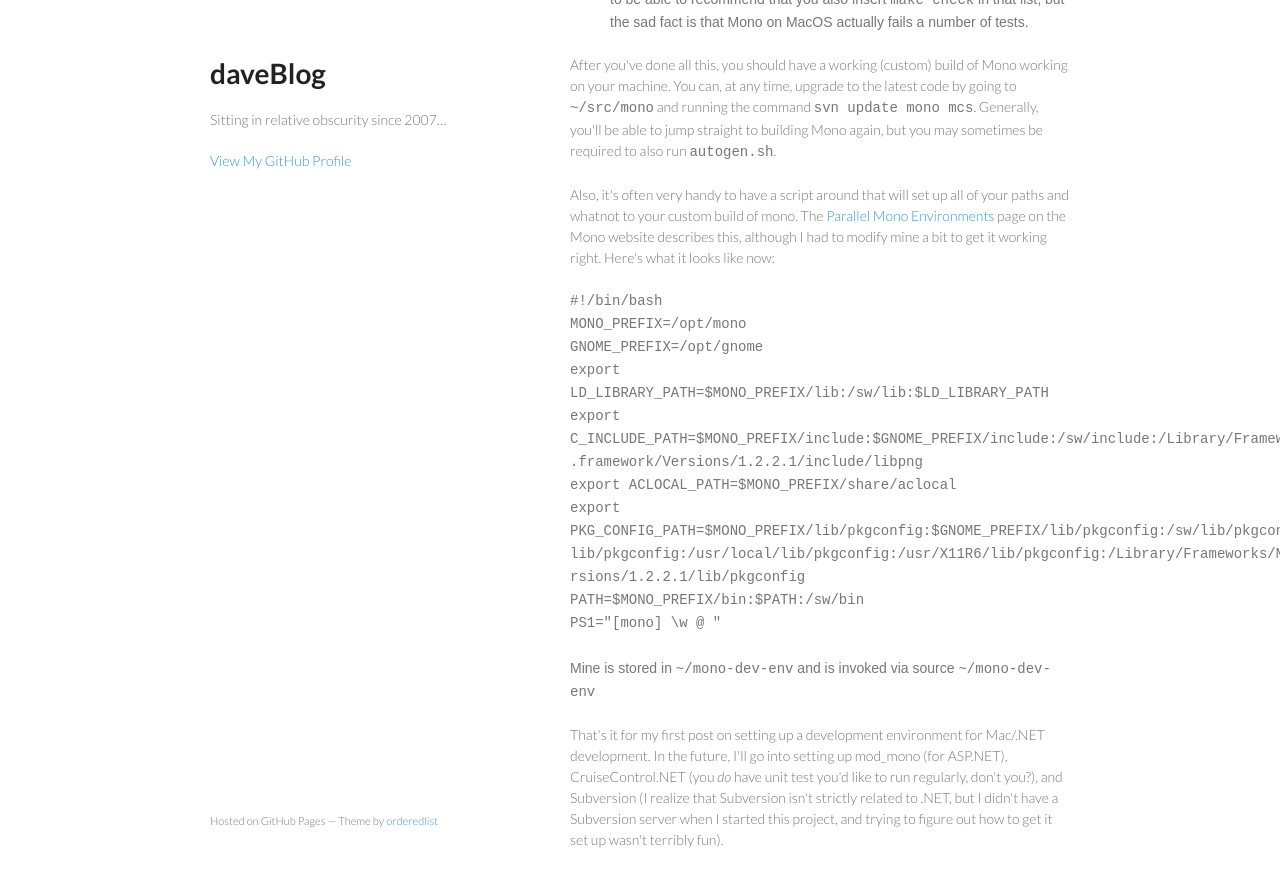
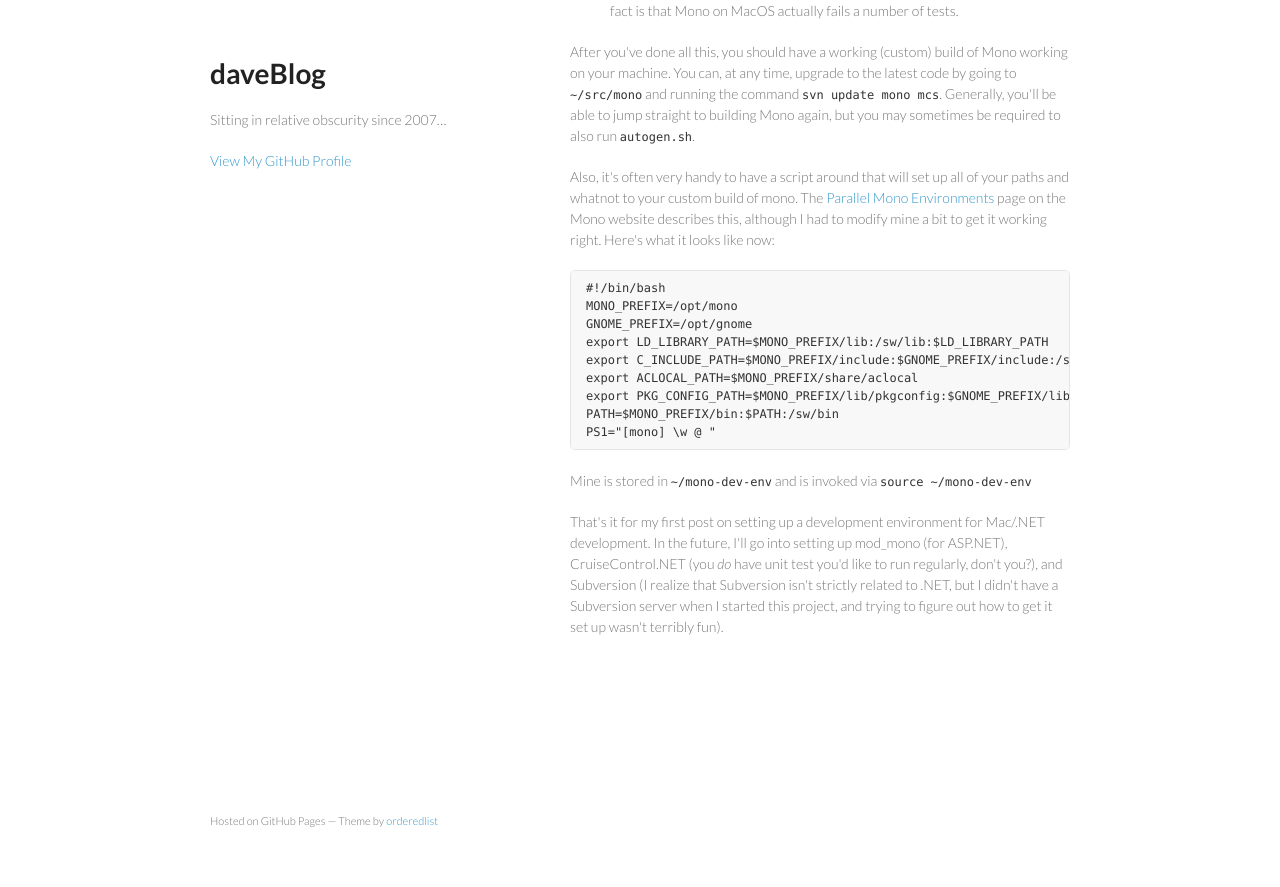
Before and after one commit to amanda-mitchell/fallingcanbedeadly.com, a Jekyll site: the page built from _posts/2007-06-30-developing-for-net-on-the-mac-part-1-building-mono.html, in a window 1280 px wide and 900 px high, scrolled down 1282 px. Shown: the top 887 px of the window. Built offline with Jekyll 4.4.1, drawn with Linux system fonts in a browser that asks for light colours.

Commit message:
Clean up markup.

```diff
--- a/_posts/2007-06-30-developing-for-net-on-the-mac-part-1-building-mono.html
+++ b/_posts/2007-06-30-developing-for-net-on-the-mac-part-1-building-mono.html
@@ -8,15 +8,15 @@ categories:
 - Setting up development environments
 ---
 <p><i>Update: the process for building Mono has changed significantly since I first wrote this. You can view updated instructions <a href='http://fallingcanbedeadly.com/posts/building-mono-on-mac-os-x-2011-edition'>here</a>.</i></p>
-Ever since I first heard about Mono, I've been fascinated by the potential of .NET to become a viable platform for software that targets multiple OSes. Unfortunately, I've discovered (as seems to be the case with many OSS projects), the documentation aimed towards beginners is quite limited, especially when one ventures away from running Mono on Linux.<br />
-<br />
-I've spent many hours trying to get my development environment for the Mac just right, and at times, it's been a rather painful process. So, in the interest of reducing the pain felt by any beginners following after me, I've decided to start recording my processes for getting things set up. At best, this blog will become a useful resource for anyone doing .NET development on the Mac. At worst...well, at least I'll be able to set things up again the next time I have to wipe a hard drive or replace a machine.<br />
-<br />
-One of the first things that I've found in my work is that the Mono installer available from the <a href="http://www.mono-project.com">Mono Project</a> is rarely sufficient for doing any serious development work: bugs abound in the new parts of Mono (I've found a number of problems in generics), and sometimes, I simply can't resist the urge to dig in and fix them. Therefore, when setting up a new development environment, my first goal is generally to get a custom build of Mono up and running.<br />
-<br />
-Here's how I do it:<br />
-<br />
-Prerequisites:<br />
+<p>Ever since I first heard about Mono, I've been fascinated by the potential of .NET to become a viable platform for software that targets multiple OSes. Unfortunately, I've discovered (as seems to be the case with many OSS projects), the documentation aimed towards beginners is quite limited, especially when one ventures away from running Mono on Linux.</p>
+
+<p>I've spent many hours trying to get my development environment for the Mac just right, and at times, it's been a rather painful process. So, in the interest of reducing the pain felt by any beginners following after me, I've decided to start recording my processes for getting things set up. At best, this blog will become a useful resource for anyone doing .NET development on the Mac. At worst...well, at least I'll be able to set things up again the next time I have to wipe a hard drive or replace a machine.</p>
+
+<p>One of the first things that I've found in my work is that the Mono installer available from the <a href="http://www.mono-project.com">Mono Project</a> is rarely sufficient for doing any serious development work: bugs abound in the new parts of Mono (I've found a number of problems in generics), and sometimes, I simply can't resist the urge to dig in and fix them. Therefore, when setting up a new development environment, my first goal is generally to get a custom build of Mono up and running.</p>
+
+<p>Here's how I do it:</p>
+
+<p>Prerequisites:</p>
 <ul>
     <li>Install Mac OS X—this one's kind of a no-brainer, but just for the record, I'm currently running version 10.4.10. This is the case both for my first-generation Mac Mini and my Mac Pro.</li>
     <li>Install XCode—again, this shouldn't be too surprising, but I'm aiming for completeness, here :).</li>
@@ -24,31 +24,29 @@ Prerequisites:<br />
     <li>Install pkg-config, glib2-dev, and svn-client; you can get these through Fink.</li>
     <li>Install and install an <a href="http://mono-project.com/downloads">official distribution of Mono</a>—sometimes it comes in handy.</li>
 </ul>
-The actual work:<br />
+<p>The actual work:</p>
 <ol>
-    <li>Create a folder for your mono source. For the purpose of these instructions, I'll assume you're going to put it in <span style="font-family: courier new;">~/src/mono</span>.</li>
-    <li>Open a Terminal window and go to <span style="font-family: courier new;">~/src/mono</span>. Run the command <span style="font-family: courier new;">svn checkout svn://anonsvn.mono-project.com/source/trunk/mono svn://anonsvn.mono-project.com/source/trunk/mcs<span style="font-family: arial;">. This will download the code for the core Mono libraries and the Mono Compiler System. They'll end up in <span style="font-family: courier new;">~/src/mono/mono</span> and <span style="font-family: courier new;">~/src/mono/mcs</span>.</span></span></li>
-    <li><span style="font-family: courier new;"><span style="font-family: arial;">Create a folder into which you can install your custom build. I put mine in <span style="font-family: courier new;">/opt/mono</span>.</span></span></li>
-    <li><span style="font-family: courier new;"><span style="font-family: arial;">Run the command <span style="font-family: courier new;">cd ~/src/mono/mono &amp;&amp; ./autogen.sh —prefix=/opt/mono</span>. This step should get Mono ready to build.</span></span></li>
-    <li><span style="font-family: courier new;"><span style="font-family: arial;">You're now ready to build and install: <span style="font-family: courier new;">make &amp;&amp; make install</span>. I'd love to be able to recommend that you also insert <span style="font-family: courier new;">make check</span> in that list, but the sad fact is that Mono on MacOS actually fails a number of tests.</span></span></li>
+    <li>Create a folder for your mono source. For the purpose of these instructions, I'll assume you're going to put it in <code>~/src/mono</code>.</li>
+    <li>Open a Terminal window and go to <code>~/src/mono</code>. Run the command <code>svn checkout svn://anonsvn.mono-project.com/source/trunk/mono svn://anonsvn.mono-project.com/source/trunk/mcs</code>. This will download the code for the core Mono libraries and the Mono Compiler System. They'll end up in <code>~/src/mono/mono</code> and <code>~/src/mono/mcs</code>.</li>
+    <li>Create a folder into which you can install your custom build. I put mine in <code>/opt/mono</code>.</li>
+    <li>Run the command <code>cd ~/src/mono/mono &amp;&amp; ./autogen.sh —prefix=/opt/mono</code>. This step should get Mono ready to build.</li>
+    <li>You're now ready to build and install: <code>make &amp;&amp; make install</code>. I'd love to be able to recommend that you also insert <code>make check</code> in that list, but the sad fact is that Mono on MacOS actually fails a number of tests.</li>
 </ol>
-After you've done all this, you should have a working (custom) build of Mono working on your machine. You can, at any time, upgrade to the latest code by going to <span style="font-family: courier new;">~/src/mono</span> and running the command <span style="font-family: courier new;">svn update mono mcs</span>. Generally, you'll be able to jump straight to building Mono again, but you may sometimes be required to also run <span style="font-family: courier new;">autogen.sh</span>.<br />
-<br />
-Also, it's often very handy to have a script around that will set up all of your paths and whatnot to your custom build of mono. The <a href="http://www.mono-project.com/Parallel_Mono_Environments">Parallel Mono Environments</a> page on the Mono website describes this, although I had to modify mine a bit to get it working right. Here's what it looks like now:<br />
-<br />
-<span style="font-family: courier new;">#!/bin/bash</span><br style="font-family: courier new;" />
-<span style="font-family: courier new;">MONO_PREFIX=/opt/mono</span><br style="font-family: courier new;" />
-<span style="font-family: courier new;">GNOME_PREFIX=/opt/gnome</span><br style="font-family: courier new;" />
-<span style="font-family: courier new;">export LD_LIBRARY_PATH=$MONO_PREFIX/lib:/sw/lib:$LD_LIBRARY_PATH</span><br style="font-family: courier new;" />
-<span style="font-family: courier new;">export C_INCLUDE_PATH=$MONO_PREFIX/include:$GNOME_PREFIX/include:/sw/include:/Library/Frameworks/Mono</span><br style="font-family: courier new;" />
-<span style="font-family: courier new;">.framework/Versions/1.2.2.1/include/libpng</span><br style="font-family: courier new;" />
-<span style="font-family: courier new;">export ACLOCAL_PATH=$MONO_PREFIX/share/aclocal</span><br style="font-family: courier new;" />
-<span style="font-family: courier new;">export PKG_CONFIG_PATH=$MONO_PREFIX/lib/pkgconfig:$GNOME_PREFIX/lib/pkgconfig:/sw/lib/pkgconfig:/usr/</span><br style="font-family: courier new;" />
-<span style="font-family: courier new;">lib/pkgconfig:/usr/local/lib/pkgconfig:/usr/X11R6/lib/pkgconfig:/Library/Frameworks/Mono.framework/Ve</span><br style="font-family: courier new;" />
-<span style="font-family: courier new;">rsions/1.2.2.1/lib/pkgconfig</span><br style="font-family: courier new;" />
-<span style="font-family: courier new;">PATH=$MONO_PREFIX/bin:$PATH:/sw/bin</span><br style="font-family: courier new;" />
-<span style="font-family: courier new;">PS1="[mono] \w @ "<br />
-<br />
-<span style="font-family: arial;">Mine is stored in <span style="font-family: courier new;">~/mono-dev-env</span> and is invoked via source <span style="font-family: courier new;">~/mono-dev-env</span></span><br />
-</span> <br />
-That's it for my first post on setting up a development environment for Mac/.NET development. In the future, I'll go into setting up mod_mono (for ASP.NET), CruiseControl.NET (you <span style="font-style: italic;">do</span> have unit test you'd like to run regularly, don't you?), and Subversion (I realize that Subversion isn't strictly related to .NET, but I didn't have a Subversion server when I started this project, and trying to figure out how to get it set up wasn't terribly fun).
+
+<p>After you've done all this, you should have a working (custom) build of Mono working on your machine. You can, at any time, upgrade to the latest code by going to <code>~/src/mono</code> and running the command <code>svn update mono mcs</code>. Generally, you'll be able to jump straight to building Mono again, but you may sometimes be required to also run <code>autogen.sh</code>.</p>
+
+<p>Also, it's often very handy to have a script around that will set up all of your paths and whatnot to your custom build of mono. The <a href="http://www.mono-project.com/Parallel_Mono_Environments">Parallel Mono Environments</a> page on the Mono website describes this, although I had to modify mine a bit to get it working right. Here's what it looks like now:</p>
+
+<pre><code>#!/bin/bash
+MONO_PREFIX=/opt/mono
+GNOME_PREFIX=/opt/gnome
+export LD_LIBRARY_PATH=$MONO_PREFIX/lib:/sw/lib:$LD_LIBRARY_PATH
+export C_INCLUDE_PATH=$MONO_PREFIX/include:$GNOME_PREFIX/include:/sw/include:/Library/Frameworks/Mono.framework/Versions/1.2.2.1/include/libpng
+export ACLOCAL_PATH=$MONO_PREFIX/share/aclocal
+export PKG_CONFIG_PATH=$MONO_PREFIX/lib/pkgconfig:$GNOME_PREFIX/lib/pkgconfig:/sw/lib/pkgconfig:/usr/lib/pkgconfig:/usr/local/lib/pkgconfig:/usr/X11R6/lib/pkgconfig:/Library/Frameworks/Mono.framework/Versions/1.2.2.1/lib/pkgconfig
+PATH=$MONO_PREFIX/bin:$PATH:/sw/bin
+PS1="[mono] \w @ "</code></pre>
+
+<p>Mine is stored in <code>~/mono-dev-env</code> and is invoked via <code>source ~/mono-dev-env</code></p>
+
+<p>That's it for my first post on setting up a development environment for Mac/.NET development. In the future, I'll go into setting up mod_mono (for ASP.NET), CruiseControl.NET (you <em>do</em> have unit test you'd like to run regularly, don't you?), and Subversion (I realize that Subversion isn't strictly related to .NET, but I didn't have a Subversion server when I started this project, and trying to figure out how to get it set up wasn't terribly fun).</p>
```
